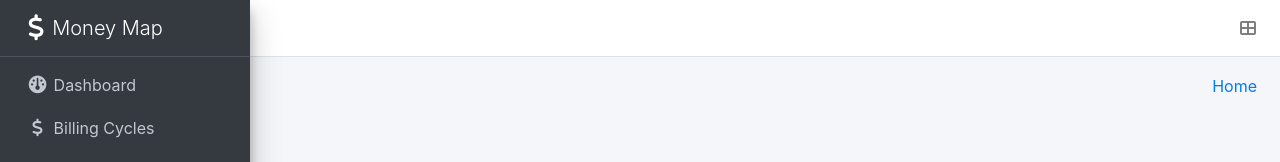
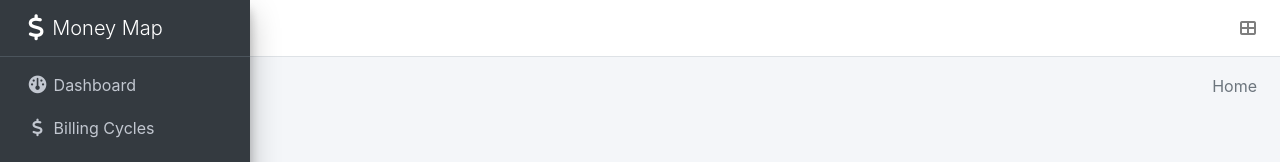
Before and after one commit to bzanf/money-map, a React (Vite) app in the folder frontend/: page / in a window 1280 px wide. Shown: the top 162 px of the page. Built offline with nearby package versions, Linux system fonts and the light colour scheme.

Commit message:
Fix content header page text

```diff
--- a/frontend/src/presentation/core/components/Breadcrumb.tsx
+++ b/frontend/src/presentation/core/components/Breadcrumb.tsx
@@ -1,18 +1,28 @@
-import { Link, useLocation } from 'react-router-dom';
+import { Link } from 'react-router-dom';
 
-const Breadcrumb = () => {
-    const location = useLocation();
-    const pathNames = location.pathname.split('/').filter(x => x);
+interface BreadcrumbProps {
+    pathNames: string[];
+}
 
-    return (
+const Breadcrumb = (props: BreadcrumbProps) => (
     <ol className="breadcrumb float-sm-right">
+        {
+            props.pathNames.length > 0
+                ? (
                     <li className="breadcrumb-item">
                         <Link to="/">Home</Link>
                     </li>
+                )
+                : (
+                    <li className="breadcrumb-item active">
+                        Home
+                    </li>
+                )
+        }
         {
-                pathNames.map((value, index) => {
-                    const to = `/${pathNames.slice(0, index + 1).join('/')}`;
-                    const isLast = index === pathNames.length - 1;
+            props.pathNames.map((value, index) => {
+                const to = `/${props.pathNames.slice(0, index + 1).join('/')}`;
+                const isLast = index === props.pathNames.length - 1;
 
                 return isLast ? (
                     <li key={to} className="breadcrumb-item active" aria-current="page">
@@ -26,7 +36,6 @@ const Breadcrumb = () => {
             })
         }
     </ol>
-    );
-}
+)
 
 export default Breadcrumb;
--- a/frontend/src/presentation/core/components/ContentHeader.tsx
+++ b/frontend/src/presentation/core/components/ContentHeader.tsx
@@ -1,22 +1,27 @@
+import { useLocation } from "react-router-dom";
 import Breadcrumb from "./Breadcrumb";
 
-const ContentHeader = () => (
+const ContentHeader = () => {
+    const location = useLocation();
+    const pathNames = location.pathname.split('/').filter(x => x);
+    const currentPage = pathNames.length > 0
+        ? pathNames[0].charAt(0).toUpperCase() + pathNames[0].slice(1)
+        : 'Home';
+
+    return (
         <section className="content-header">
             <div className="container-fluid">
                 <div className="row">
                     <div className="col-sm-6">
-                    <h1 className="m-0">Dashboard</h1>
+                        <h1 className="m-0">{currentPage}</h1>
                     </div>
                     <div className="col-sm-6">
-                    <Breadcrumb />
-                    {/* <ol className="breadcrumb float-sm-right">
-                        <li className="breadcrumb-item"><a href="#">Home</a></li>
-                        <li className="breadcrumb-item active">Dashboard</li>
-                    </ol> */}
+                        <Breadcrumb pathNames={pathNames} />
                     </div>
                 </div>
             </div>
         </section>
     );
+}
 
 export default ContentHeader;
```
Lines whose indentation alone changed are shown as unchanged.
